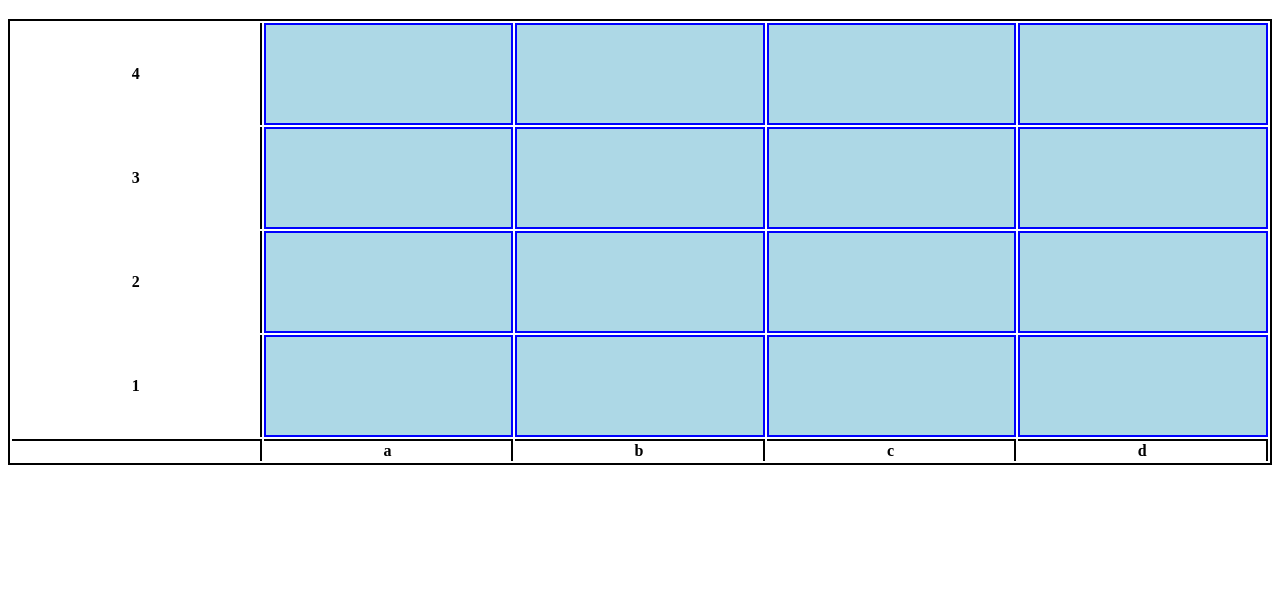
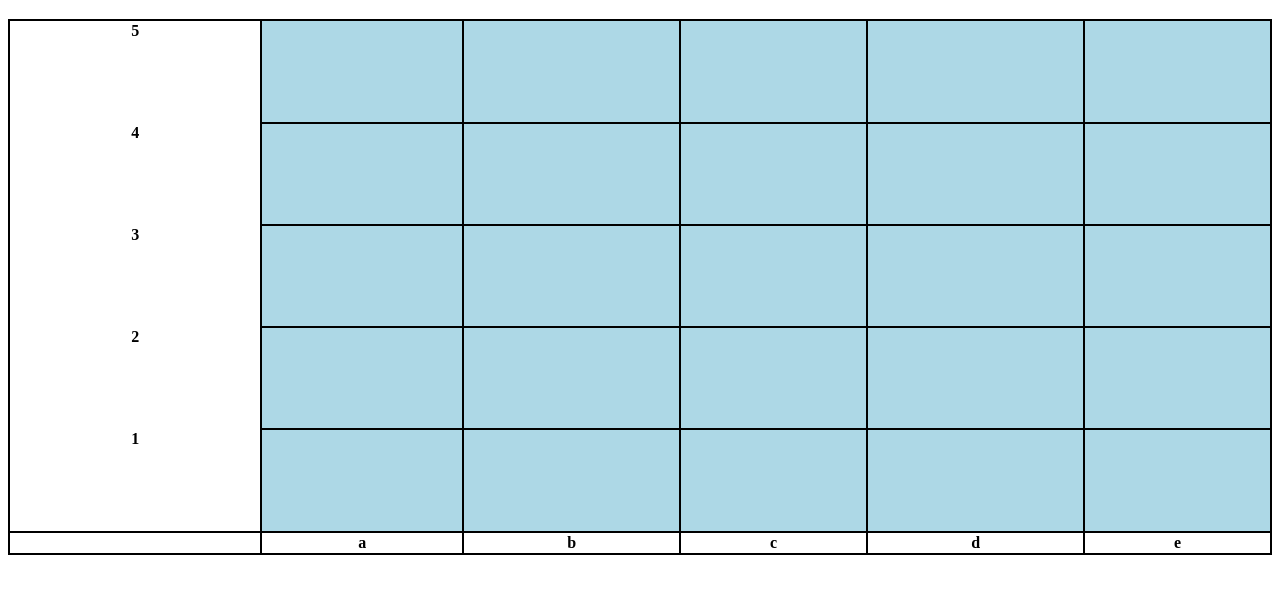
Before and after one commit to michaelsnow3/Bar-Chart-Project, a website: page index.html in a window 1280 px wide. Shown: the part 61-654 px from the top of the page. Drawn offline with Linux system fonts and the light colour scheme.

Commit message:
aligned y axis labels to top of cells and collapsed data cell borders

```diff
--- a/index.css
+++ b/index.css
@@ -2,15 +2,14 @@
   width: 100%;
   height: 400px;
   border: 2px solid black;
+  border-collapse: collapse;
   /*border-spacing: 0px*/
 }
 .data{
-  width: 20%;
-  border: 2px solid blue;
+  border: 2px solid black;
   background: lightblue;
 }
 .label{
-  width: 20%;
   height: 10%;
   border-top: 2px solid black;
   border-right: 2px solid black;
@@ -19,6 +18,7 @@
   width: 20%;
   height: 100px;
   border-right: 2px solid black;
+  vertical-align: top;
 }
 #placeholder{
   border-top: 2px solid black;
--- a/script.js
+++ b/script.js
@@ -22,9 +22,6 @@ var drawBarChart = function(data, options, element){
   //make variable that will be displayed on y axis
   let yAxis = Math.ceil((yArray[yArray.length - 1] / yAxisInc))* yAxisInc;
 
-  // console.log(yAxis);
-  // console.log(yAxisInc);
-  // console.log(yArray);
 
   //loop through data values to generate cells for each bar
   while(yAxis > 0){
@@ -34,7 +31,7 @@ var drawBarChart = function(data, options, element){
     yLabel.appendTo(newRow);
     yAxis -= yAxisInc;
     //make a loop to fill out table cells for each data catagory
-    for(let property2 in data){
+    for(let property in data){
       let cell = $("<th class='data'</th>");
       cell.appendTo(newRow);
     }
@@ -54,7 +51,7 @@ var drawBarChart = function(data, options, element){
 }
 
 
-let testData = {"a": 1, "b": 2, "c": 3, "d": 4};
+let testData = {"a": 1, "b": 2, "c": 3, "d": 4, "e": 5};
 let testOptions = "";
 let testElement = "#barChart";
 drawBarChart(testData, testOptions, testElement);
```
